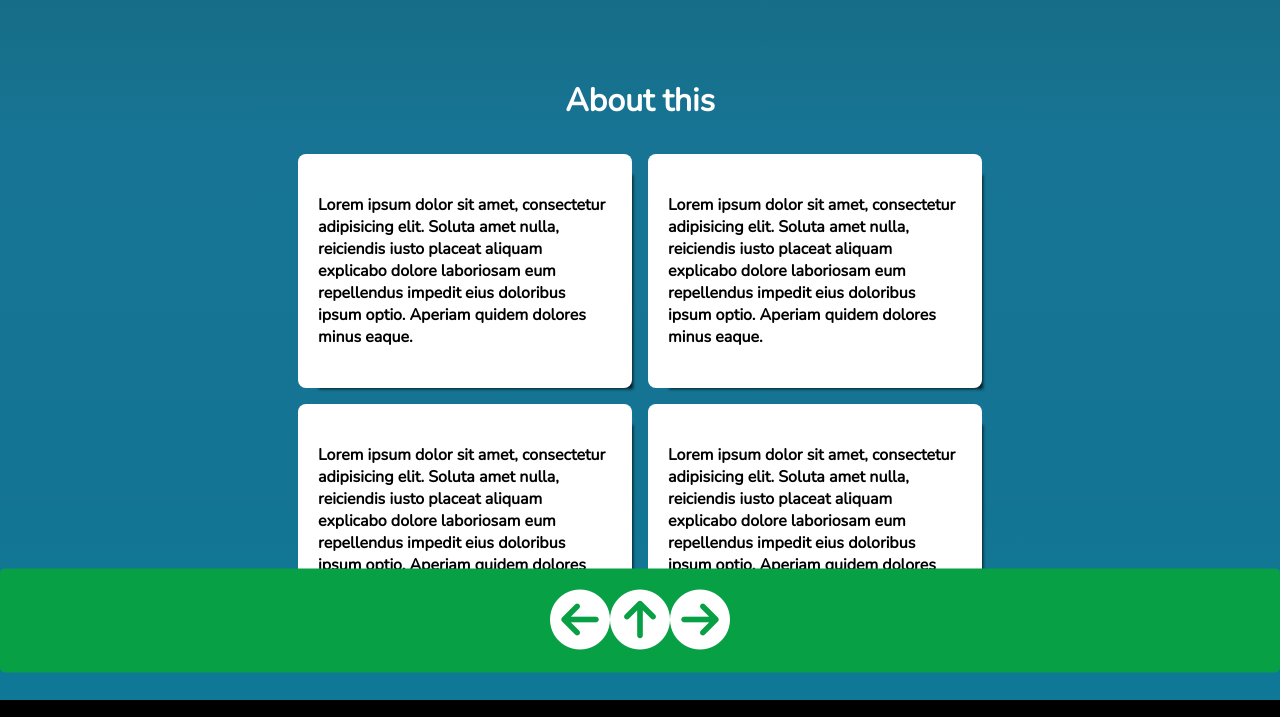
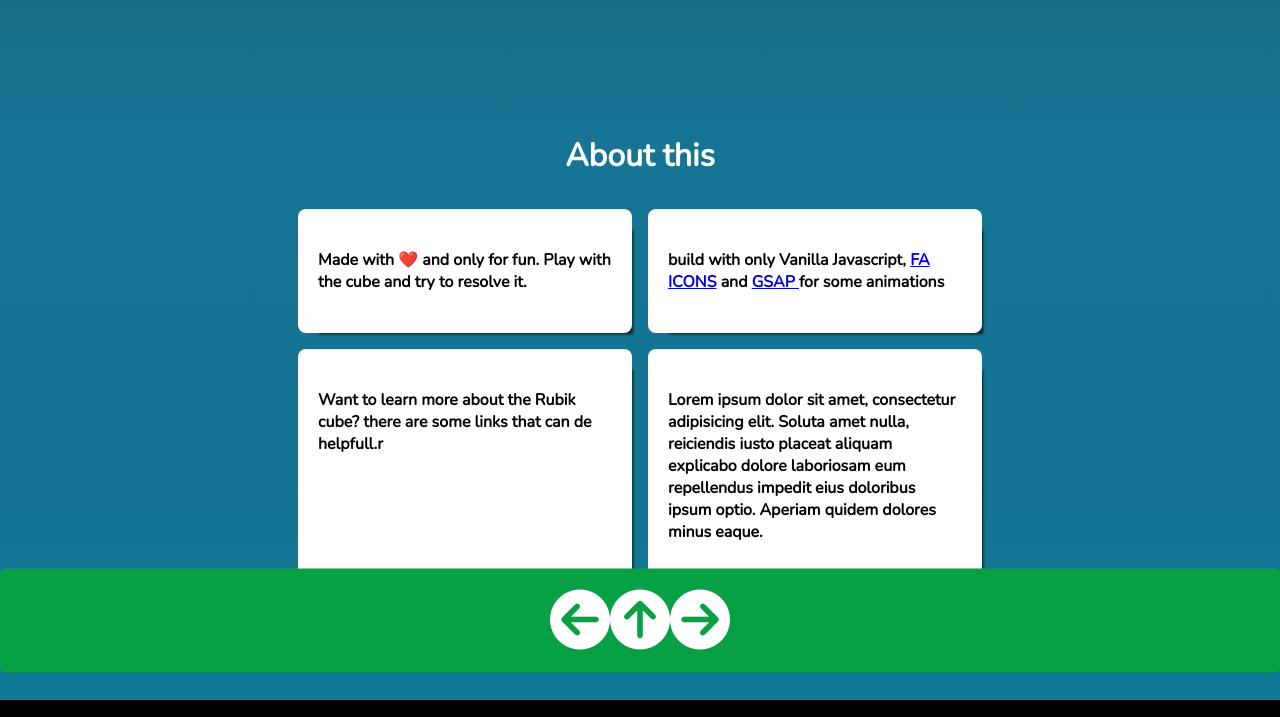
Before and after one commit to ezej4/RubikCube, a website: page index.html in a window 1280 px wide. Shown: the part 822-1539 px from the top of the page. Drawn offline with nearby package versions, Linux system fonts and the light colour scheme.

Commit message:
small changes in texts

```diff
--- a/index.html
+++ b/index.html
@@ -4,6 +4,7 @@
   <head>
     <title>a funny rubik cubic game</title>
     <meta name="viewport" content="width=device-width,initial-scale=1.0" />
+    <meta charset="UTF-8">
 
     <link rel="icon" type="image/png" sizes="32x32" href="./assets/images/favIcons/favicon-32x32.ico" />
     <link rel="icon" type="image/png" sizes="16x16" href="./assets/images/favIcons/favicon-16x16.ico" />
@@ -408,12 +409,12 @@
 
     <div class="flows-buttons">
       <ul class="flows-buttons__list">
-        <li class="flows-buttons__item">
+        <!-- <li class="flows-buttons__item">
           <span class="flows-buttons__button">
             <i class="fab fa-readme"></i>
           </span>
           <span class="flows-buttons__label">Moves</span>
-        </li>
+        </li> -->
 
         <li class="flows-buttons__item">
           <span class="flows-buttons__button">
@@ -448,16 +449,15 @@
         <div class="about__title">About this</div>
         <div class="about__texts">
           <p class="about__text">
-            Lorem ipsum dolor sit amet, consectetur adipisicing elit. Soluta amet nulla, reiciendis iusto placeat aliquam explicabo dolore laboriosam
-            eum repellendus impedit eius doloribus ipsum optio. Aperiam quidem dolores minus eaque.
+            Made with ❤️ and only for fun.
+            Play with the cube and try to resolve it.
           </p>
           <p class="about__text">
-            Lorem ipsum dolor sit amet, consectetur adipisicing elit. Soluta amet nulla, reiciendis iusto placeat aliquam explicabo dolore laboriosam
-            eum repellendus impedit eius doloribus ipsum optio. Aperiam quidem dolores minus eaque.
+           build with only Vanilla Javascript, <a target="_blank" href="https://fontawesome.com/">FA ICONS</a> and  <a target="_blank" href="https://greensock.com/gsap/">GSAP </a> for some animations
           </p>
           <p class="about__text">
-            Lorem ipsum dolor sit amet, consectetur adipisicing elit. Soluta amet nulla, reiciendis iusto placeat aliquam explicabo dolore laboriosam
-            eum repellendus impedit eius doloribus ipsum optio. Aperiam quidem dolores minus eaque.
+            Want to learn more about the Rubik cube?
+            there are some links that can de helpfull.r
           </p>
           <p class="about__text">
             Lorem ipsum dolor sit amet, consectetur adipisicing elit. Soluta amet nulla, reiciendis iusto placeat aliquam explicabo dolore laboriosam
```
